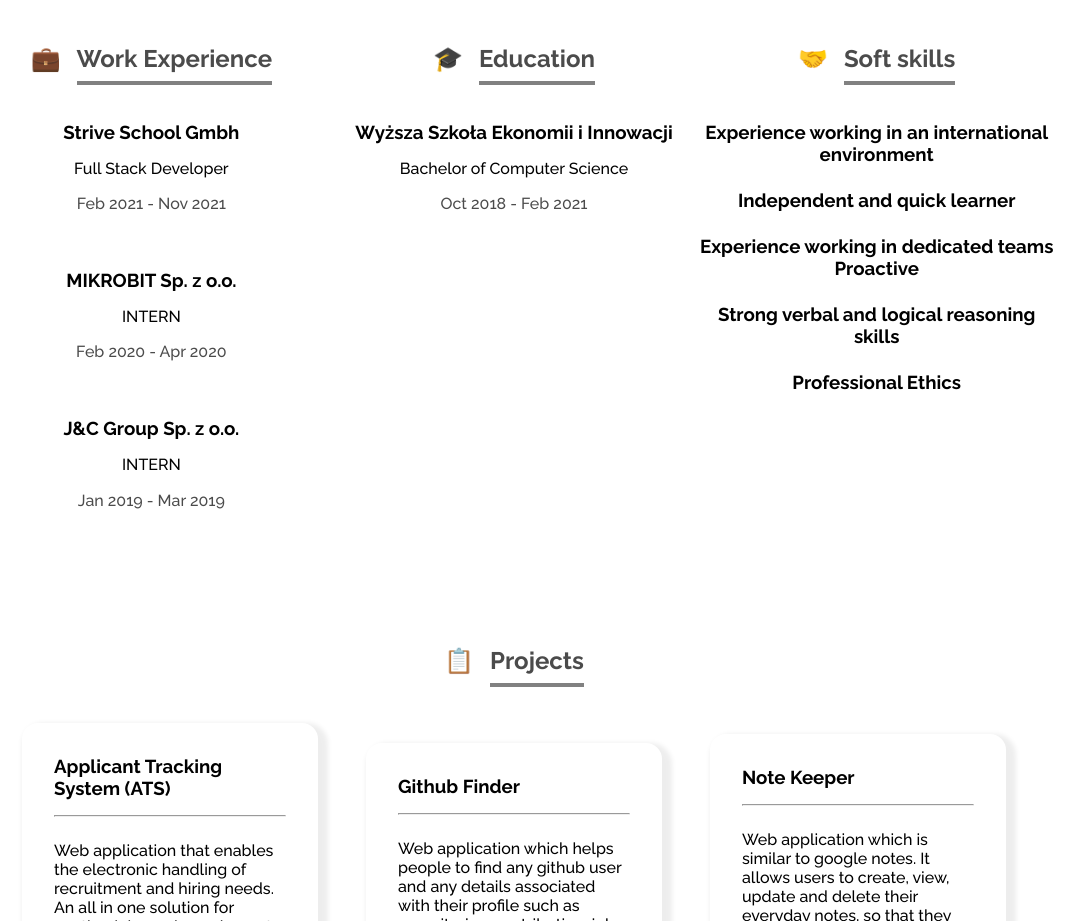
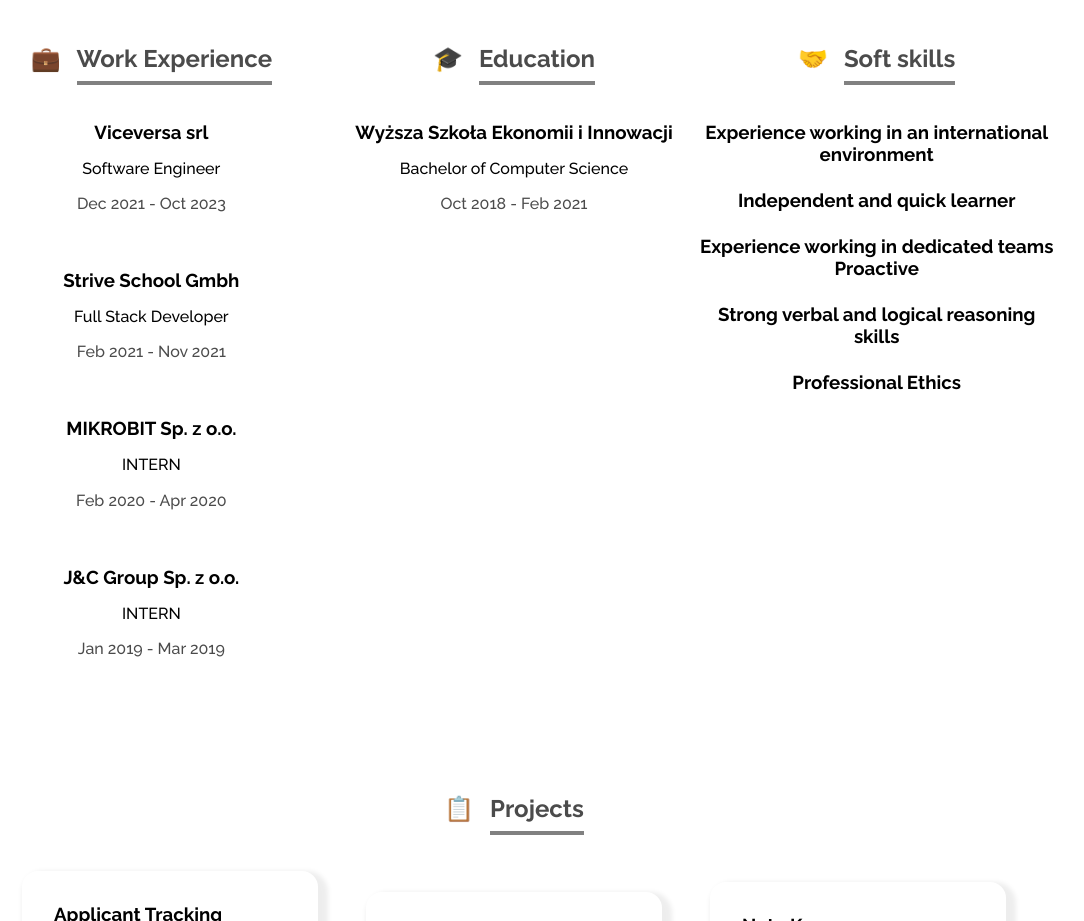
Before and after one commit to Virusviren/my-website-info, a React (Create React App) app: page / in a window 1280 px wide. Shown: the part 1580-2501 px from the top of the page, without its empty margins (126-1210 px from the left). Built offline with nearby package versions, Linux system fonts and the light colour scheme.

Commit message:
Update information.js

```diff
--- a/src/static/information/information.js
+++ b/src/static/information/information.js
@@ -21,6 +21,11 @@
 
 // List of work experiences
 const workExperience = [
+    {
+    companyName: 'Viceversa srl',
+    position: 'Software Engineer',
+    duration: 'Dec 2021 - Oct 2023',
+  },
   {
     companyName: 'Strive School Gmbh',
     position: 'Full Stack Developer',
```
